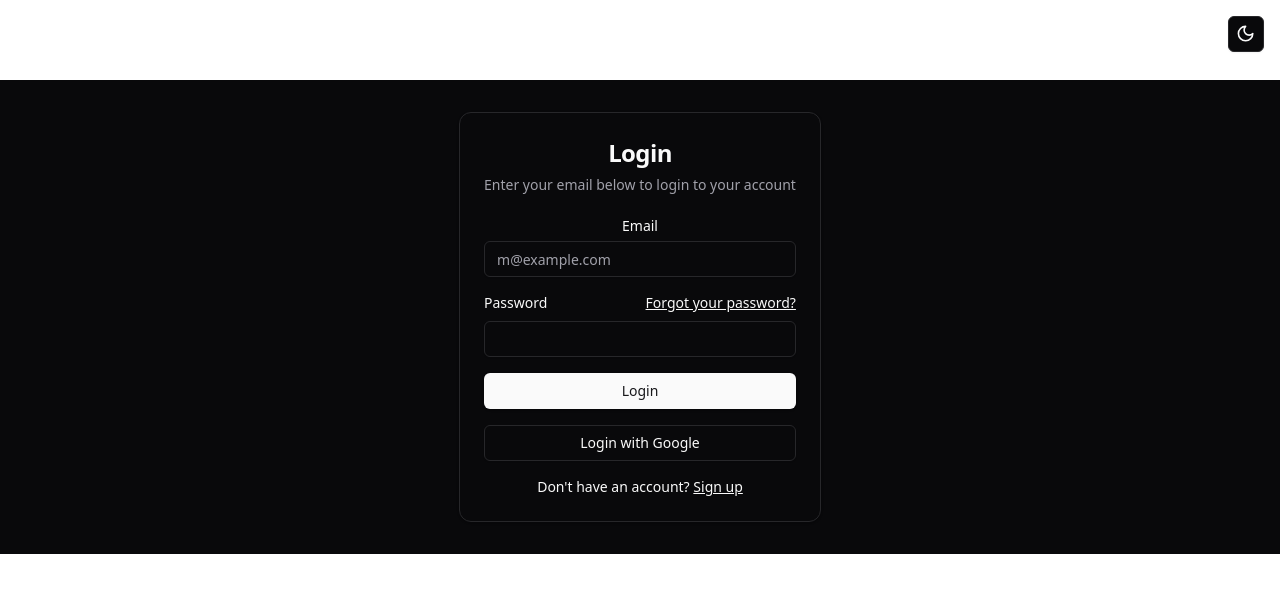
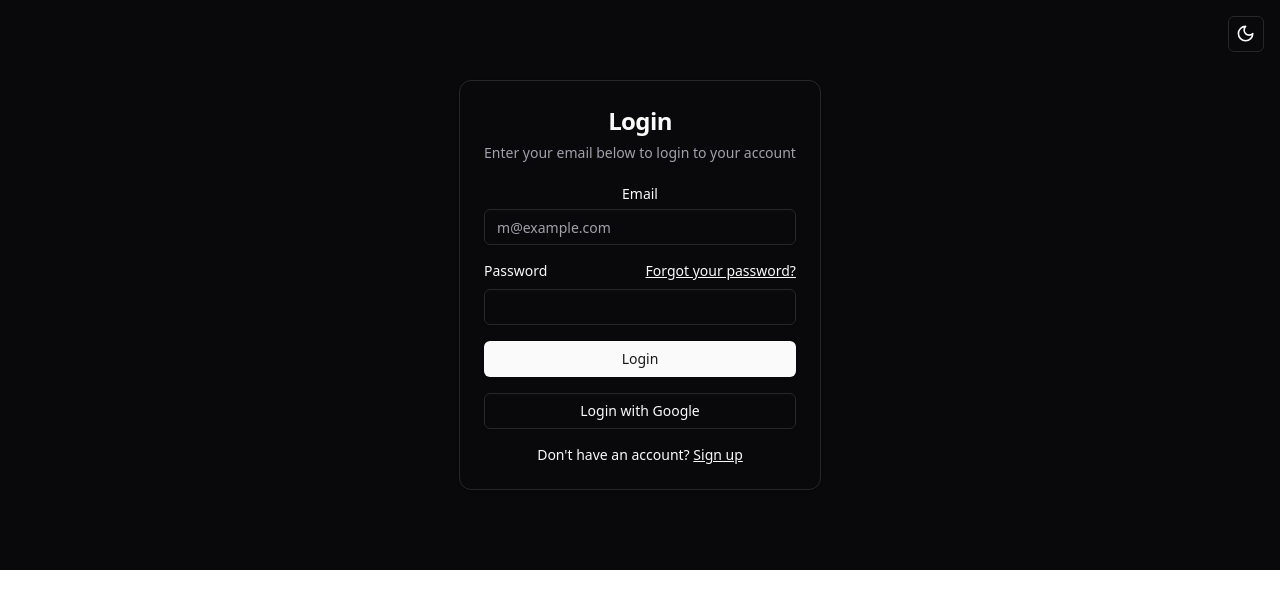
Before and after one commit to hanish-con/sole-style, a React (Vite) app in the folder frontend/: page / in a window 1280 px wide. Shown: the top 608 px of the page. Built offline with nearby package versions, Linux system fonts and the light colour scheme.

Commit message:
fixed style, easier npm script

```diff
--- a/frontend/package.json
+++ b/frontend/package.json
@@ -7,7 +7,8 @@
     "dev": "vite",
     "build": "tsc -b && vite build",
     "lint": "eslint .",
-    "preview": "vite preview"
+    "preview": "vite preview",
+    "start": "vite"
   },
   "dependencies": {
     "@radix-ui/react-dropdown-menu": "^2.1.1",
--- a/frontend/src/App.css
+++ b/frontend/src/App.css
@@ -1,7 +1,6 @@
 .form-card {
-  max-width: 1280px;
-  margin: 5rem auto;
-  padding: 2rem;
+  /* margin: 5rem auto; */
+  padding: 5rem 0;
   text-align: center;
   display: grid;
   place-content: center;
--- /dev/null
+++ b/frontend/src/pages/home copy.tsx
@@ -0,0 +1,19 @@
+import { Button } from "@/components/ui/button";
+
+export default function Home() {
+    return (
+        <div className="home">
+            <section className="hero">
+            {/* PNG Designed By niazmorshed from https://pngtree.com/freepng/sneakers-running-fashion-sports-shoe_16213982.html?sol=downref&id=bef */}
+                <img className=" hero-image" src="/assets/img/hero.png" />
+                <div className="hero-intro">
+                    <h2 className="text-9xl font-bold">Summer Collection</h2>
+                    <h2 className="text-5xl mt-4 font-bold">2024</h2>
+                    <p className="text-lg leading-relaxed mt-4">Lorem ipsum dolor sit amet consectetur adipisicing elit. Eligendi possimus similique, officiis molestias quae eaque maiores asperiores reiciendis eius ut recusandae debitis. Dolorem ducimus laborum molestias porro minima qui possimus.
+                    Fuga ipsum fugit unde temporibus, quaerat soluta praesentium veniam eveniet libero aut nostrum non qui? Sunt perferendis corrupti voluptatibus. Sunt sit doloribus illo dignissimos non excepturi incidunt optio ut ab.</p>
+                    <Button className="call-to-action mt-8 rounded font-bold" size={"lg"}>SHOP NOW</Button>
+                </div>
+            </section>
+        </div>
+    );
+}
```
